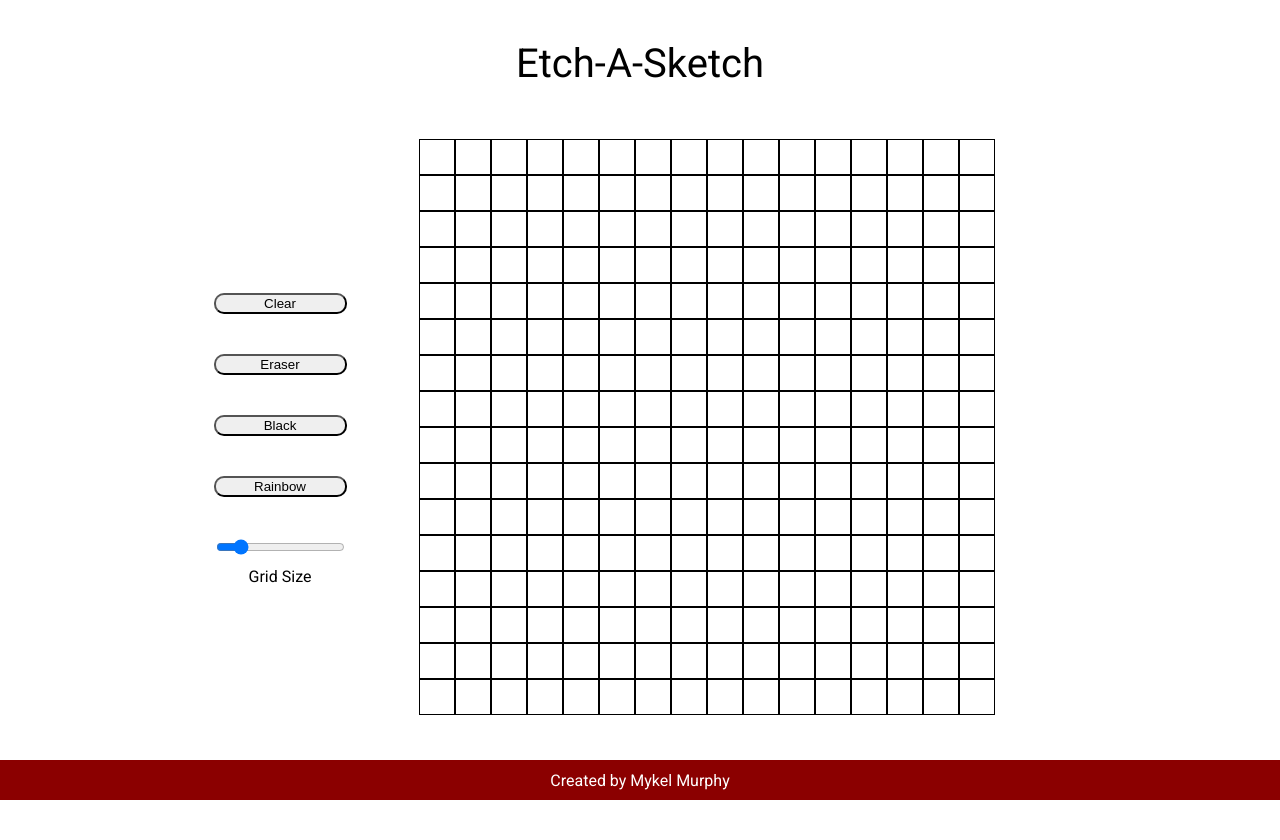
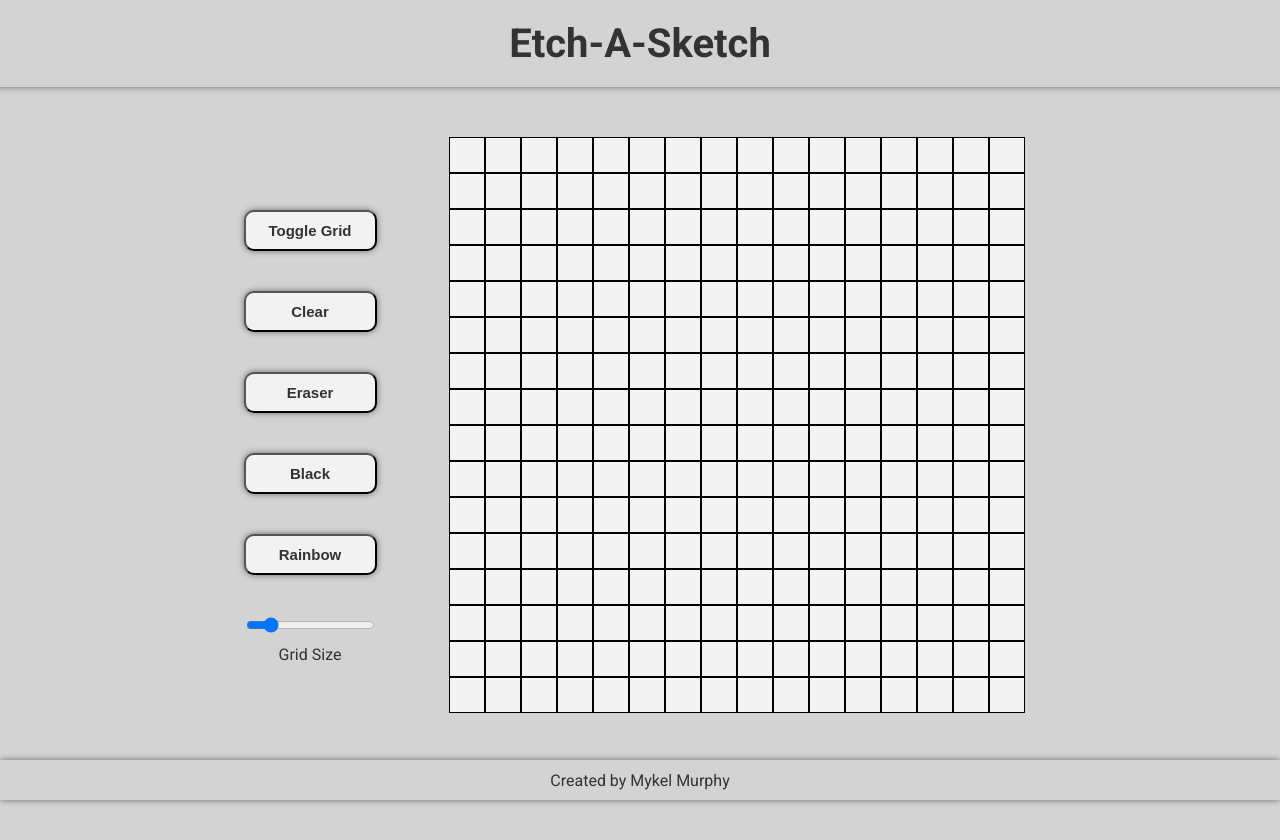
Before and after one commit to mykelkyle/etch-a-sketch, a plain HTML site: page index.html in a window 1280 px wide. After the commit the page ends 800 px from the top, so only its background shows below. Drawn offline with Linux system fonts and the light colour scheme.

Commit message:
clean up styling and layout

```diff
--- a/index.html
+++ b/index.html
@@ -6,15 +6,17 @@
     <meta name="viewport" content="width=device-width, initial-scale=1.0" />
     <link rel="stylesheet" href="stylesheet.css" />
     <script src="script.js" defer></script>
-    <style>
-      @import url("https://fonts.googleapis.com/css2?family=Roboto&display=swap");
-    </style>
+    <link
+      href="https://fonts.googleapis.com/css2?family=Roboto:wght@400;700&amp;display=swap"
+      rel="stylesheet"
+    />
     <title>Etch-A-Sketch</title>
   </head>
   <body>
-    <div class="header">Etch-A-Sketch</div>
-    <div class="full-container">
+    <h1 class="header">Etch-A-Sketch</h1>
+    <div class="main-container">
       <div class="settings-container">
+        <button>Toggle Grid</button>
         <button>Clear</button>
         <button>Eraser</button>
         <button>Black</button>
--- a/stylesheet.css
+++ b/stylesheet.css
@@ -1,26 +1,41 @@
+* {
+  color: #333;
+}
+
 body {
+  display: flex;
   min-height: 100vh;
   margin: 0;
   font-family: "Roboto", sans-serif;
+  background-color: lightgray;
+  justify-content: center;
 }
 
 button {
+  background-color: #f2f2f2;
   border-radius: 10px;
+  padding: 10px;
+  box-shadow: 0px 0px 6px 0px rgba(0, 0, 0, 0.5);
+  font-size: 15px;
+  font-weight: bold;
 }
 
 .header {
-  display: flex;
-  justify-content: center;
-  align-items: center;
-  margin-top: 40px;
-  margin-bottom: -20px;
+  position: fixed;
+  text-align: center;
   font-size: 40px;
+  background: lightgrey;
+  padding: 20px;
+  margin-top: 0;
+  width: 100%;
+  z-index: 999px;
+  box-shadow: 0px 0px 6px 0px rgba(0, 0, 0, 0.5);
 }
-.full-container {
-  margin: 0 0;
+.main-container {
   display: flex;
   align-items: center;
-  justify-content: center;
+  margin-top: 50px;
+  margin-left: 60px;
 }
 
 .grid-container {
@@ -35,6 +50,7 @@ button {
 
 .cell {
   border: 1px solid black;
+  background-color: #f2f2f2;
   flex: 1;
 }
 
@@ -63,10 +79,11 @@ button {
   position: fixed;
   left: 0;
   bottom: 0;
+  width: 100%;
   height: 5vh;
-  width: 100%;
-  background-color: darkred;
-  color: white;
+  background-color: lightgray;
   justify-content: center;
   align-items: center;
+  z-index: 999px;
+  box-shadow: 0px 0px 6px 0px rgba(0, 0, 0, 0.5);
 }
```
